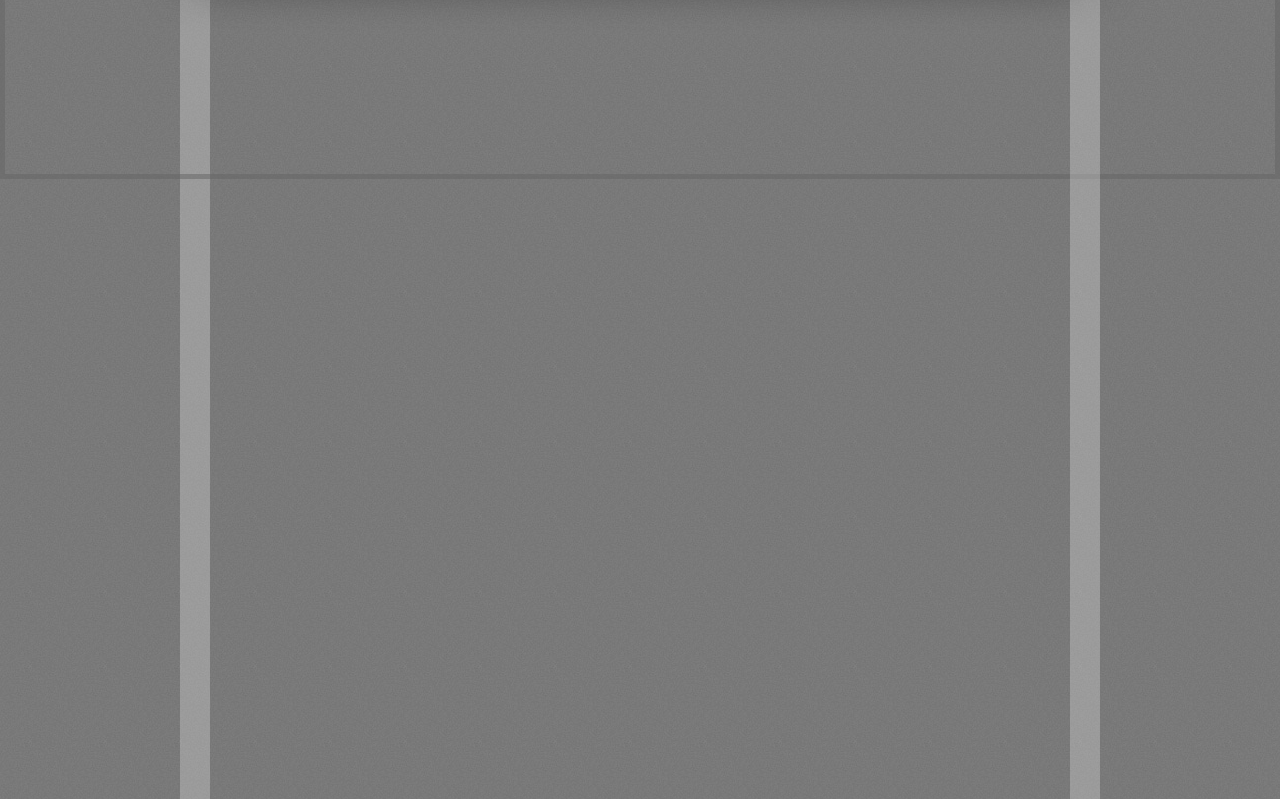
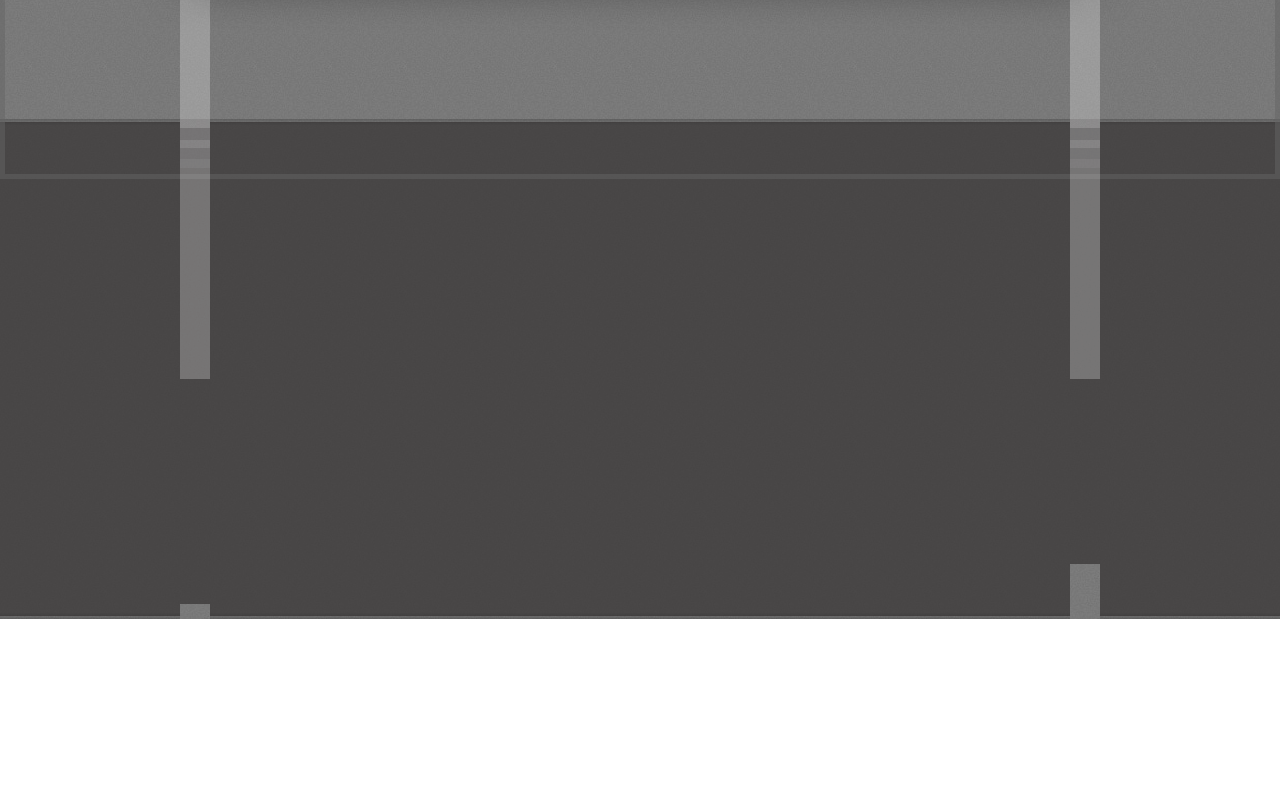
Before and after one commit to gwing33/leenerts.me, a plain HTML site: page www/index.html in a window 1280 px wide. Shown: the part 621-1420 px from the top of the page. After the commit the page ends 1240 px from the top, so only its background shows below. Drawn offline with Linux system fonts and the light colour scheme.

Commit message:
added some more styles in. Going to have to re-do the body later on...

```diff
--- a/www/css/screen.css
+++ b/www/css/screen.css
@@ -54,15 +54,24 @@ body { height: 100%; width: 100%; position: relative; background: url('../images
 .linular_relative { width: 960px; position: absolute; top: 0; bottom: 0; } /* Having this container keeps the left/right position but breaks the top bottom positioning */
 .linular { position: absolute; background-color: rgba(255, 255, 255, .25); }
 .first { width: 30px; top: 0; bottom: 0; right: 20px; z-index: 1000; }
-.second { width: 30px; top: 0; bottom: 0; left: 20px; }
+.second { width: 30px; top: 0; bottom: 0; left: 20px; z-index: 250; }
 .third { height: 50px; top: 0px; left: 0; right: 0; }
 .fourth { height: 3px; top: 56px; left: 0; right: 0; }
 .fifth { height: 10px; top: 288px; left: 0; right: 0; }
 .sixth { height: 50px; top: 305px; left: 0; right: 0; }
 
+.dark_gray { position: absolute; top: 740px; left: 0; right: 0; height: 500px; }
+.dark_gray div { position: absolute; width: 100%; }
+.dark_gray .top { top: 0; background: url('../images/top_gray.png') repeat-x; height: 10px; }
+.dark_gray .mid { top: 10px; bottom: 10px; background: url('../images/mid_gray.png'); }
+.dark_gray .bottom { bottom: 0; background: url('../images/bottom_gray.png') repeat-x; height: 10px; }
 
+.grate { background: url('../images/grate.jpg'); height: 49px; width: 30px; top: 740px; position: absolute; z-index: 100; }
+.grate.left { left: 20px; }
+.grate.right { right: 20px; }
 
-/* * *
- Temp Buffer
- * * */
-#buffer { height: 5000px; }
+.nub { background: url('../images/bg.jpg'); width: 30px; height: 15px; position: absolute; top: 1225px; z-index: 100; }
+.nub.left { left: 20px; }
+.nub.right { right: 20px; height: 55px; top: 1185px; }
+
+#buffer { height: 1000px; }
--- a/www/index.html
+++ b/www/index.html
@@ -13,22 +13,34 @@
     var bg_parallax;
 
     $(function() {
-      back_parallax = $('#header').parallapse({'percent' : 60});
+      back_parallax = $('#header').parallapse({'percent' : 56});
     });
   </script>
 </head>
 <body>
 
   <div class='linular_container'>
+
     <div class='linular_relative'>
       <div class='first linular'></div>
       <div class='second linular'></div>
+
+      <div class='grate left'></div>
+      <div class='grate right'></div>
+      <div class='nub left'></div>
+      <div class='nub right'></div>
     </div>
 
     <div class='third linular'></div>
     <div class='fourth linular'></div>
     <div class='fifth linular'></div>
     <div class='sixth linular'></div>
+
+    <div class='dark_gray'>
+      <div class='top'></div>
+      <div class='mid'></div>
+      <div class='bottom'></div>
+    </div>
   </div>
 
   <div id='header-center'>
```
Also changed, not shown: www/images/bottom_gray.png (added), www/images/grate.jpg (added), www/images/mid_gray.png (added), www/images/top_gray.png (added).
